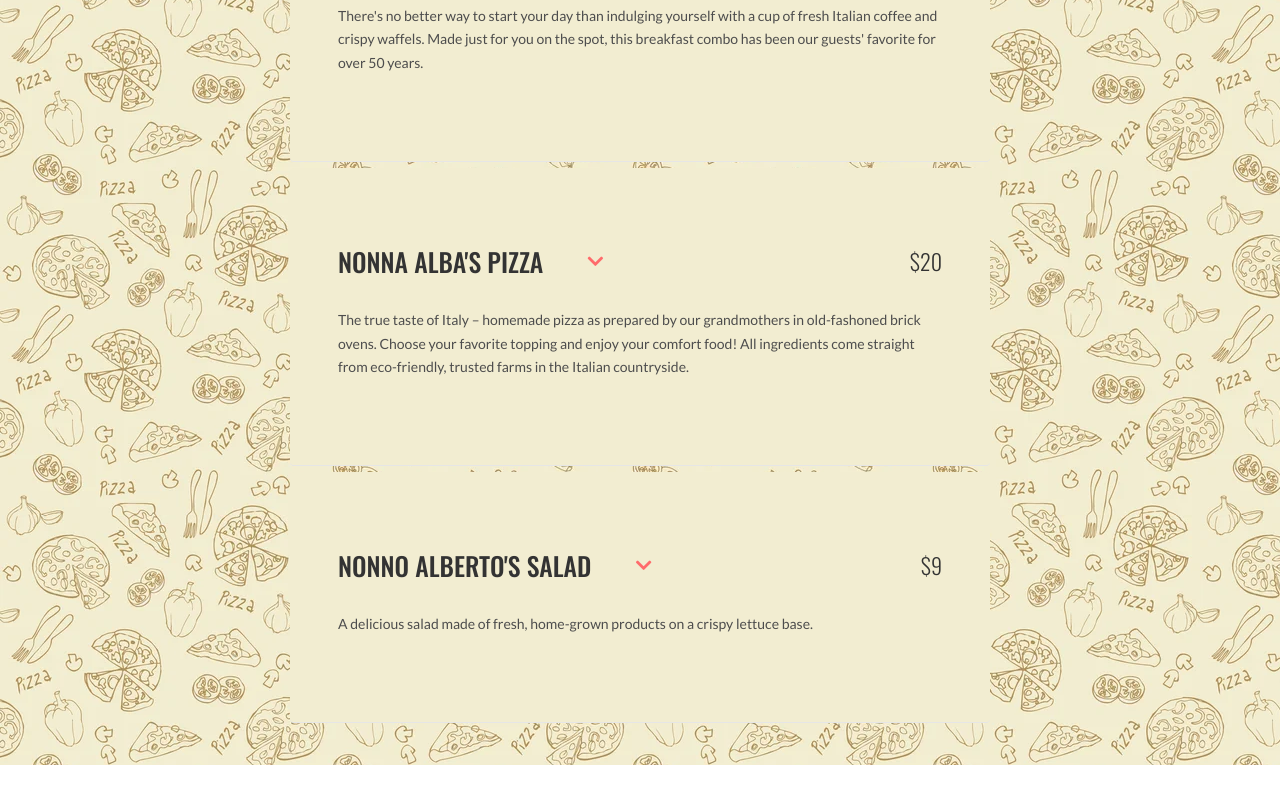
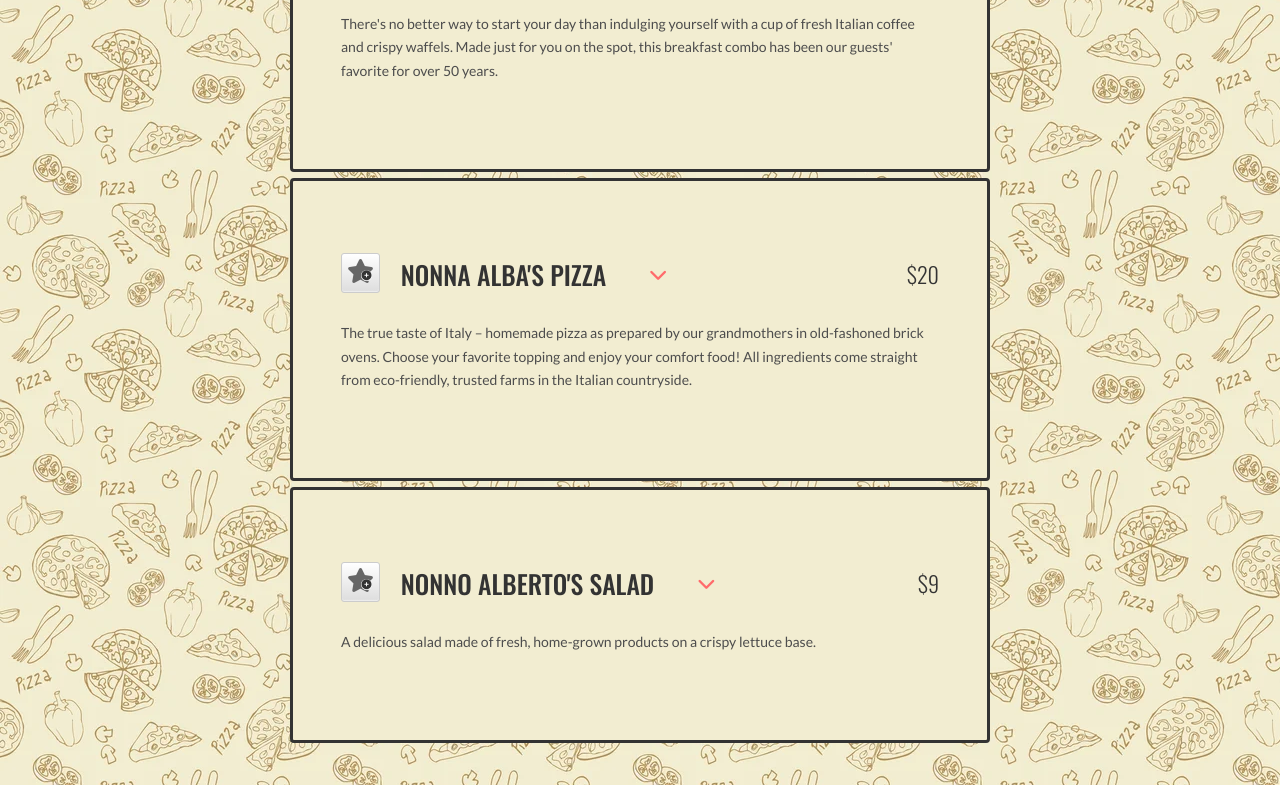
Before and after one commit to PatrykSzwiec/project-pizzeria, a website: page src/index.html in a window 1280 px wide. Shown: the part 685-1470 px from the top of the page. Drawn offline with nearby package versions, Linux system fonts and the light colour scheme; files that its build step writes are made by us from their sources.

Commit message:
Add function to mark the favourites dishes

```diff
--- a/src/index.html
+++ b/src/index.html
@@ -6,7 +6,7 @@
   <meta http-equiv="X-UA-Compatible" content="ie=edge">
   <title>Pizzeria</title>
   <link href="https://fonts.googleapis.com/css?family=Lato:400,300i,700%7COswald:300,500,700&amp;subset=latin-ext" rel="stylesheet">
-  <link href="https://use.fontawesome.com/releases/v5.7.2/css/all.css" rel="stylesheet">
+  <link href="https://use.fontawesome.com/releases/v6.0.0/css/all.css" rel="stylesheet">
   <link rel="stylesheet" href="css/style.css">
 </head>
 <body>
@@ -59,9 +59,18 @@
 
     <script id="template-menu-product" type="text/x-handlebars-template">
       <article class="product"> <!-- product -->
-
+        <!-- NEW -->
+          <div class="product__favourite">
+            <label class="add-fav">
+              <input type="checkbox" id="favourite" >
+              <i class="fa-solid fa-star">
+                <i class="fa-solid fa-circle-plus"></i>
+              </i>
+            </label>
+          </div>
+        <!-- END OF NEW -->
           <header class="product__header">
-            <h3 class="product__name no-spacing">{{ name }} <i class="fas fa-chevron-down product__icon"></i></h3>
+            <h3 class="product__name no-spacing">{{ name }}<i class="fas fa-chevron-down product__icon"></i></h3>
             <p class="product__base-price no-spacing">${{ price }}</p>
           </header>
           <div class="product__description"> <!-- description -->
--- a/src/js/script.js
+++ b/src/js/script.js
@@ -17,6 +17,8 @@
       formInputs: 'input, select',
     },
     menuProduct: {
+      //new
+      favourite: '.product__favourite #favourite',
       clickable: '.product__header',
       form: '.product__order',
       priceElem: '.product__total-price .price',
@@ -65,6 +67,7 @@
       thisProduct.initAccordion();
       thisProduct.initOrderForm();
       thisProduct.processOrder();
+      thisProduct.favouriteMark();
       //console.log('new Product:', thisProduct);
     }
     /* ADD PRODUCTS TO HTML AS DOM */
@@ -91,6 +94,7 @@
       thisProduct.cartButton = thisProduct.element.querySelector(select.menuProduct.cartButton);
       thisProduct.priceElem = thisProduct.element.querySelector(select.menuProduct.priceElem);
       thisProduct.imageWrapper = thisProduct.element.querySelector(select.menuProduct.imageWrapper);
+      thisProduct.favourite = thisProduct.element.querySelector(select.menuProduct.favourite);
     }
     /* ADDING ACTIVE CLASS TO CURRENT CHOOSED PRODUCT */
     initAccordion(){
@@ -202,6 +206,20 @@
       thisProduct.priceElem.innerHTML = price;
       //console.log('processOrder:', thisProduct);
     }
+    favouriteMark(){
+      const thisProduct = this;
+      // Create const which contain favourite checkbox id
+      const checkbox = thisProduct.favourite;
+      // Function to find if checkbox is checked or not
+      checkbox.addEventListener('change', (event) => {
+        if (event.currentTarget.checked) {
+          alert('checked');
+        } else {
+          alert('not checked');
+        }
+      });
+
+    }
   }
 
   const app = {
@@ -236,4 +254,6 @@
   function playAudio(url) {
     new Audio(url).play();
   }
+  playAudio();
+
 }
--- a/src/sass/partials/_header.scss
+++ b/src/sass/partials/_header.scss
@@ -1,10 +1,11 @@
 .header {
   padding: ($base-size * 5) 0;
-  background: linear-gradient(rgba(255,255,255,.6), rgba(255,255,255,.6));
+  background: linear-gradient(rgba(255,255,255,.6),rgba(255,255,255,.6));
   color: $color-dark;
+
   &__wrapper {
     position: relative;
-    background:transparent;
+    background: transparent;
   }
 
 }
--- a/src/sass/partials/_product.scss
+++ b/src/sass/partials/_product.scss
@@ -6,7 +6,7 @@
   margin: ($base-size * 0.5) 0;
   padding: ($base-size * 6) ($base-size * 4);
   background: #f2edd1;
-  border-bottom: 1px solid lighten($color-dark, 70%);
+  border: 3px solid #333 ;
   border-radius: $radius;
 
   &__header {
@@ -15,7 +15,63 @@
     font-family: $font-header;
     font-size: 22px;
     cursor: pointer;
+    width:90%;
   }
+/* New */
+  .product__favourite {
+    display:flex;
+    width: 10%;
+    float:left;
+    flex-direction: row;
+
+    .add-fav {
+      display: inline-block;
+      padding: 5px;
+      cursor: pointer;
+      border: 1px solid #ccc;
+      background: -webkit-linear-gradient( top,#fff,#ddd) #ddd;
+      position: relative;
+      transition: all .5s ease;
+      border-radius: 3px;
+      box-shadow: inset 0 -1px 1px #eee;
+
+      &:hover {
+        background: -webkit-linear-gradient( top,#fff,#ccc) #ddd;
+      }
+
+      .fa-star {
+        font-size: 24px;
+        color: #666;
+        position: relative;
+        transition: all .5s ease-in-out;
+      }
+      .fa-circle-plus {
+        font-size: 10px;
+        color: #333;
+        background: #fff;
+        border-radius: 100%;
+        position: absolute;
+        bottom: 2px;
+        right: 2px;
+        height: 11px;
+        width: 11px;
+        line-height: 11px;
+        text-align: center;
+        transition: all 1s ease-in-out;
+      }
+      input[type="checkbox"] {
+        position: absolute;
+        opacity: 0;
+        &:checked + .fa-star {
+          color: orange;
+          .fa-circle-plus {
+            display:none;
+          }
+        }
+      }
+    }
+  }
+/* END OF NEW */
 
   &__name {
     position: relative;
```
Also changed, not shown: src/images/articlebackground.jpg (deleted).
